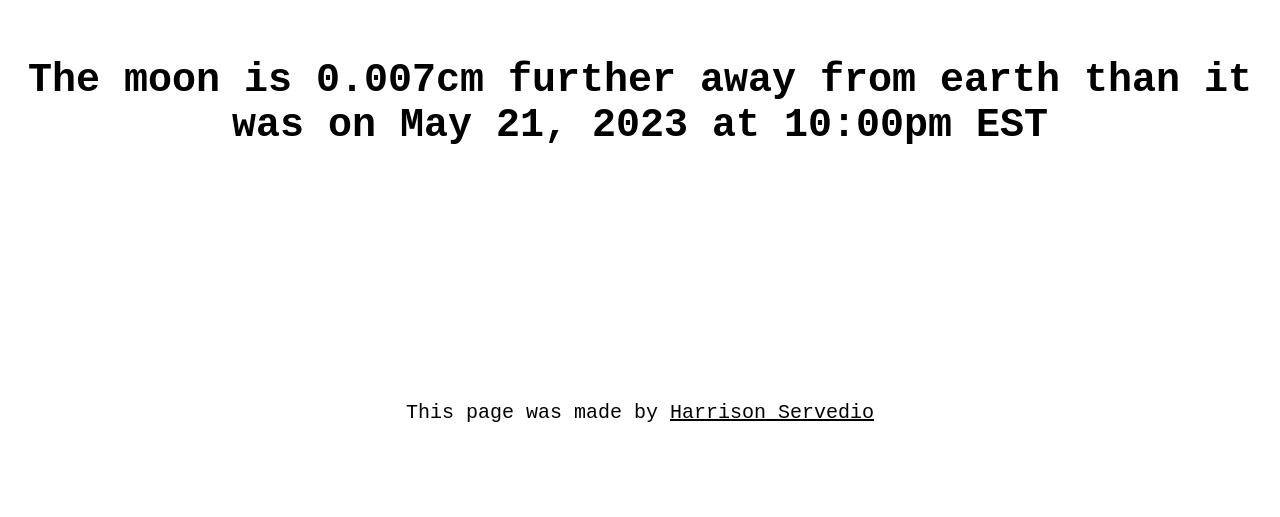
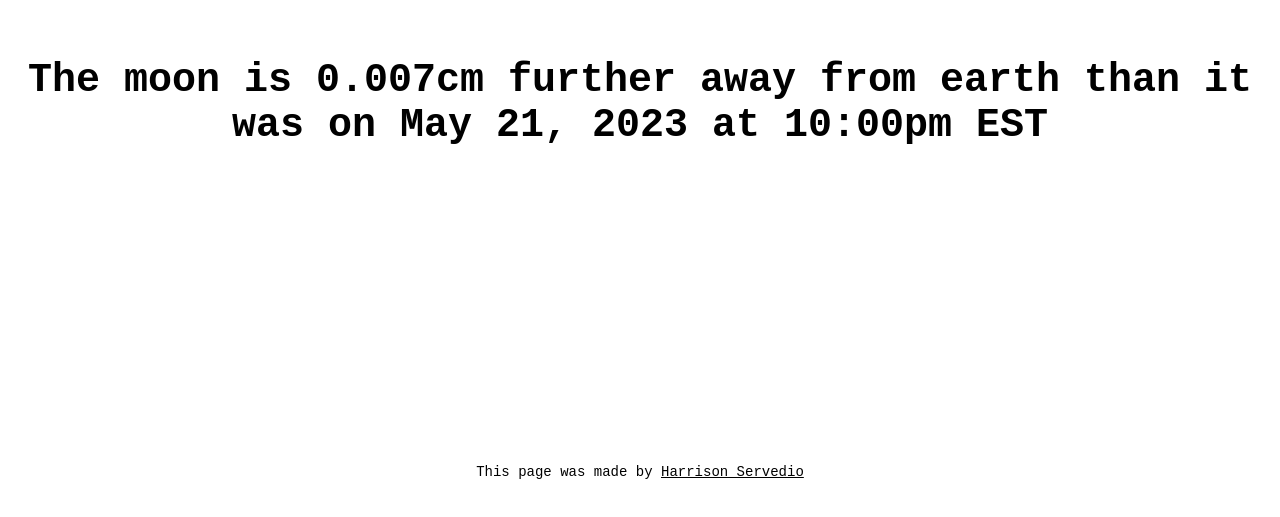
Before and after one commit to harrison-servedio/harrison-servedio.github.io, a plain HTML site: page moon/index.html in a window 1280 px wide. Shown: the part 195-712 px from the top of the page. Drawn offline with Linux system fonts and the light colour scheme.

Commit message:
Update index.html

```diff
--- a/moon/index.html
+++ b/moon/index.html
@@ -27,9 +27,9 @@
             font-weight: bold;
         }
         #author {
-            font-size: 20px;
+            font-size: 14px;
             text-align: center;
-            margin-top: 20%;
+            margin-top: 25%;
         }
         p {
             font-family: 'Courier New', Courier, monospace;
```
